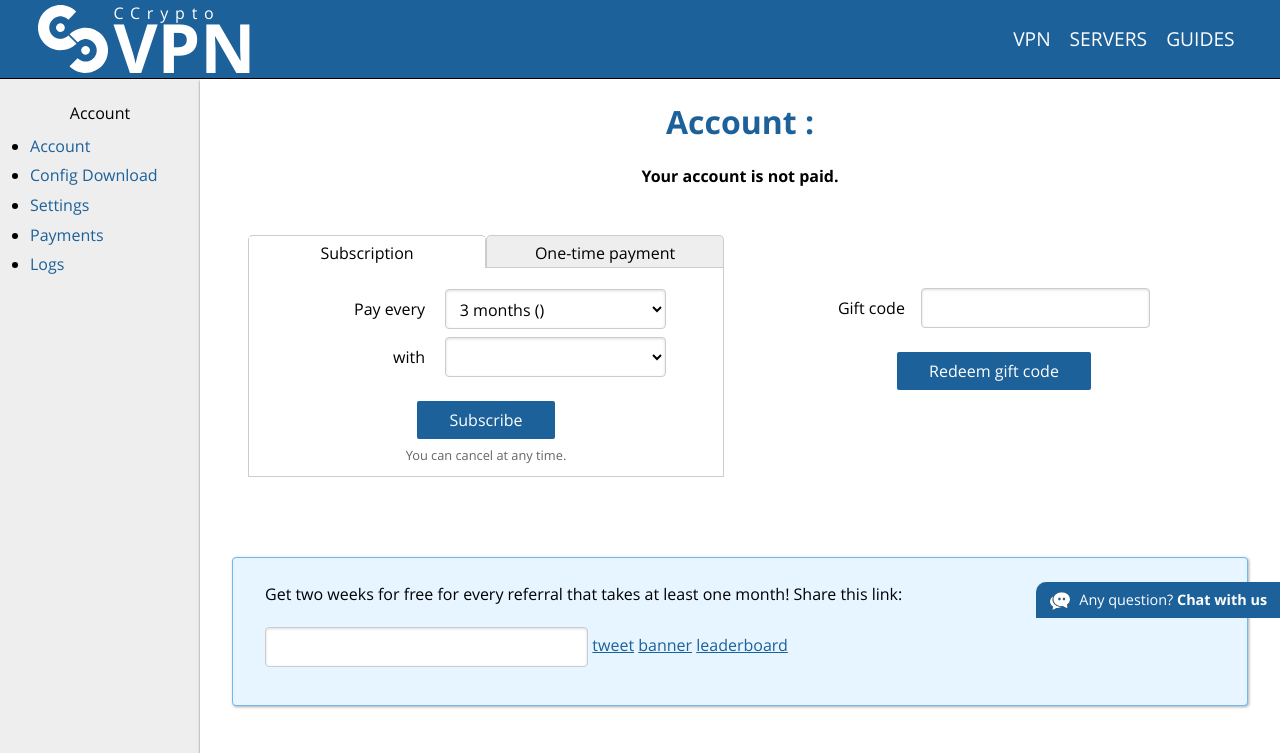
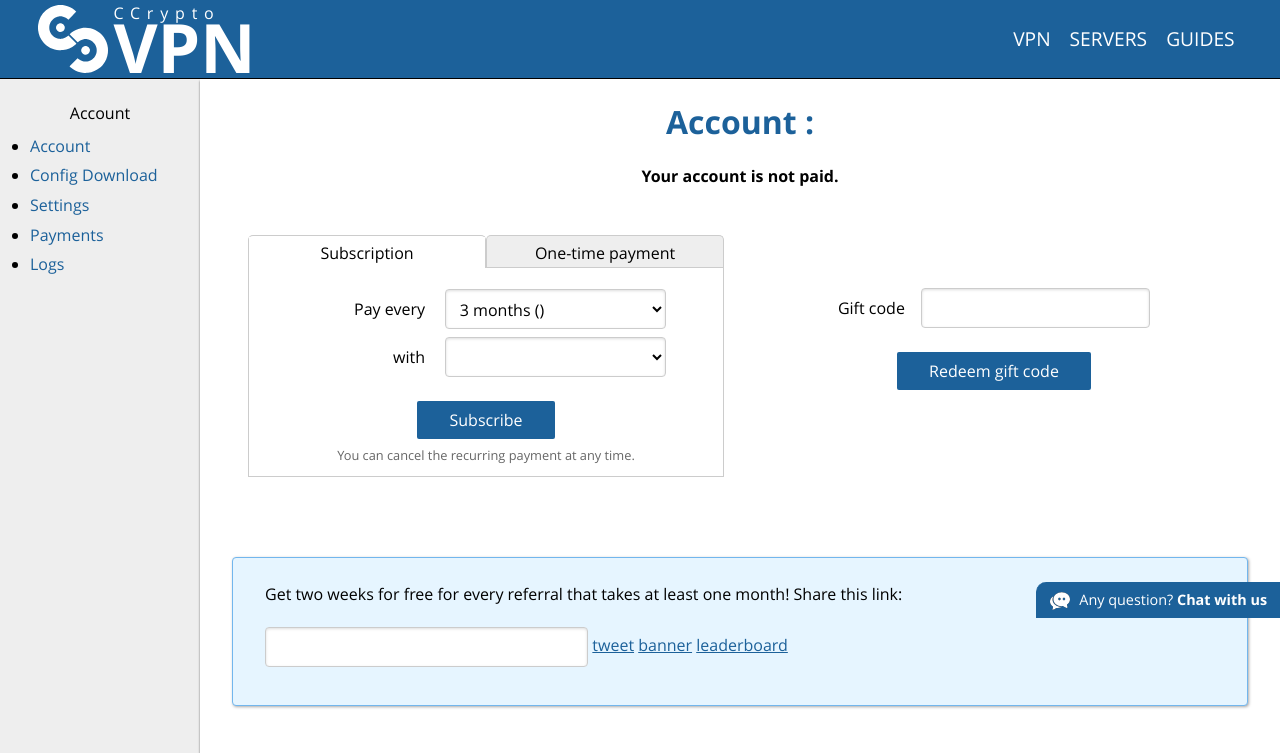
Before and after one commit to CCrypto/ccvpn3, a Django app: template templates/lambdainst/account.html in a window 1280 px wide. Shown: the part 182-935 px from the top of the page. Run offline with Django 3.2, Linux system fonts and the light colour scheme; the template is opened without the code that fills it, so the values that code supplies are empty.

Commit message:
Fix locale and improve payment form

```diff
--- a/templates/lambdainst/account.html
+++ b/templates/lambdainst/account.html
@@ -123,7 +123,7 @@
                                 <input type="submit" class="pure-button pure-button-primary"
                                        value="{% trans 'Subscribe' %}" />
                             </div>
-                            <p>{% trans 'You can cancel at any time.' %}</p>
+                            <p>{% trans 'You can cancel the recurring payment at any time.' %}</p>
                         </fieldset>
                     </form>
                 </div>
```
Also changed, not shown: locale/fr/LC_MESSAGES/django.po.
